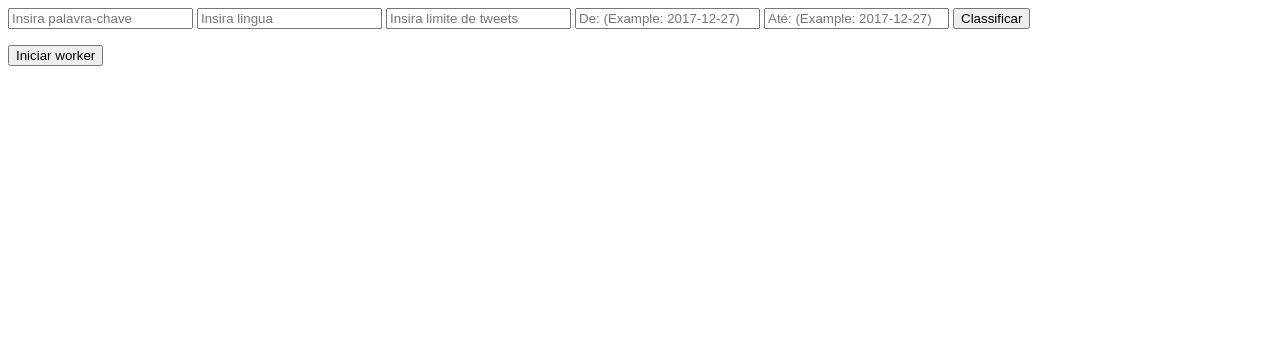
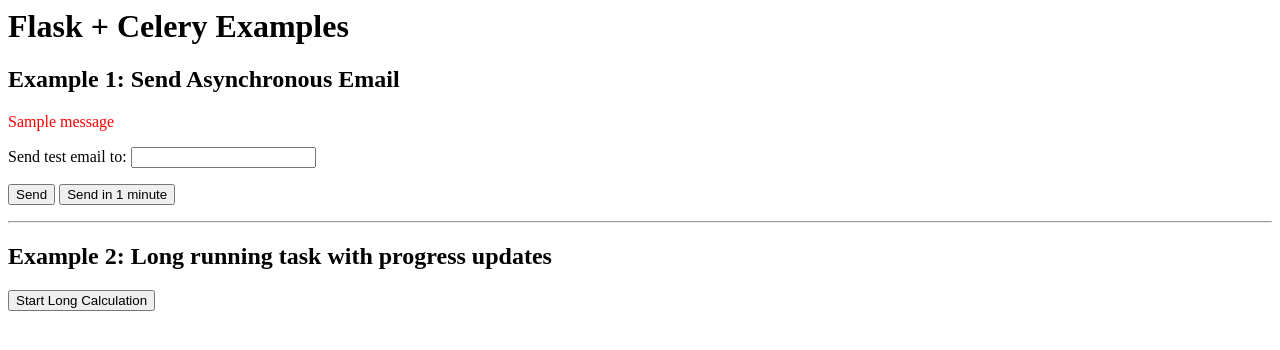
Before and after one commit to otavioalves2/brimo, a Flask app: page / in a window 1280 px wide. Shown: the top 350 px of the page. Run offline with Flask 2, Linux system fonts and the light colour scheme; one stand-in notice (Sample message) is shown; parts of the project's set-up code (start-up, migrations or seed data) failed here and were passed over; some libraries are stand-ins or nearby versions.

Commit message:
Commit automatico

```diff
--- a/templates/index.html
+++ b/templates/index.html
@@ -1,13 +1,86 @@
-<form action="{{ url_for('classify')}}" method="post">
-    <input type="text" name="keyword" placeholder="Insira palavra-chave" required="required" />
-    <input type="text" name="lang" placeholder="Insira lingua" required="required" />
-    <input type="text" name="limit" placeholder="Insira limite de tweets" required="required" />
-    <input type="text" name="since" placeholder="De: (Example: 2017-12-27)" />
-    <input type="text" name="until" placeholder="Até: (Example: 2017-12-27)" />
-    <button type="submit" class="btn">Classificar</button>
-</form>
-{{ classificacao }}
+<html>
+  <head>
+    <title>Flask + Celery Examples</title>
+    <style>
+        .progress {
+            width: 100%;
+            text-align: center;
+        }
+    </style>
+  </head>
+  <body>
+    <h1>Flask + Celery Examples</h1>
+    <h2>Example 1: Send Asynchronous Email</h2>
+    {% for message in get_flashed_messages() %}
+    <p style="color: red;">{{ message }}</p>
+    {% endfor %}
+    <form method="POST">
+      <p>Send test email to: <input type="text" name="email" value="{{ email }}"></p>
+      <input type="submit" name="submit" value="Send">
+      <input type="submit" name="submit" value="Send in 1 minute">
+    </form>
+    <hr>
+    <h2>Example 2: Long running task with progress updates</h2>
+    <!--<button onclick="start_long_task();">Start Long Calculation</button><br><br>-->
+    <button id="start-bg-job">Start Long Calculation</button><br><br>
+    <div id="progress"></div>
 
-<form action="{{ url_for('longtask')}}" method="post">
-    <button type="submit" class="btn">Iniciar worker</button>
-</form>
+    <script src="//cdnjs.cloudflare.com/ajax/libs/nanobar/0.2.1/nanobar.min.js"></script>
+    <script src="//cdnjs.cloudflare.com/ajax/libs/jquery/2.1.3/jquery.min.js"></script>
+    <script>
+        function start_long_task() {
+            // add task status elements
+            div = $('<div class="progress"><div></div><div>0%</div><div>...</div><div>&nbsp;</div></div><hr>');
+            $('#progress').append(div);
+
+            // create a progress bar
+            var nanobar = new Nanobar({
+                bg: '#44f',
+                target: div[0].childNodes[0]
+            });
+
+            // send ajax POST request to start background job
+            $.ajax({
+                type: 'POST',
+                url: '/longtask',
+                success: function(data, status, request) {
+                    status_url = request.getResponseHeader('Location');
+                    update_progress(status_url, nanobar, div[0]);
+                },
+                error: function() {
+                    alert('Unexpected error');
+                }
+            });
+        }
+        function update_progress(status_url, nanobar, status_div) {
+            // send GET request to status URL
+            $.getJSON(status_url, function(data) {
+                // update UI
+                percent = parseInt(data['current'] * 100 / data['total']);
+                nanobar.go(percent);
+                $(status_div.childNodes[1]).text(percent + '%');
+                $(status_div.childNodes[2]).text(data['status']);
+                if (data['state'] != 'PENDING' && data['state'] != 'PROGRESS') {
+                    if ('result' in data) {
+                        // show result
+                        $(status_div.childNodes[3]).text('Result: ' + data['result']);
+                    }
+                    else {
+                        // something unexpected happened
+                        $(status_div.childNodes[3]).text('Result: ' + data['state']);
+                    }
+                }
+                else {
+                    // rerun in 2 seconds
+                    setTimeout(function() {
+                        update_progress(status_url, nanobar, status_div);
+                    }, 2000);
+                }
+            });
+        }
+        $(function() {
+            $('#start-bg-job').click(start_long_task);
+        });
+    </script>
+  </body>
+</html>
```
